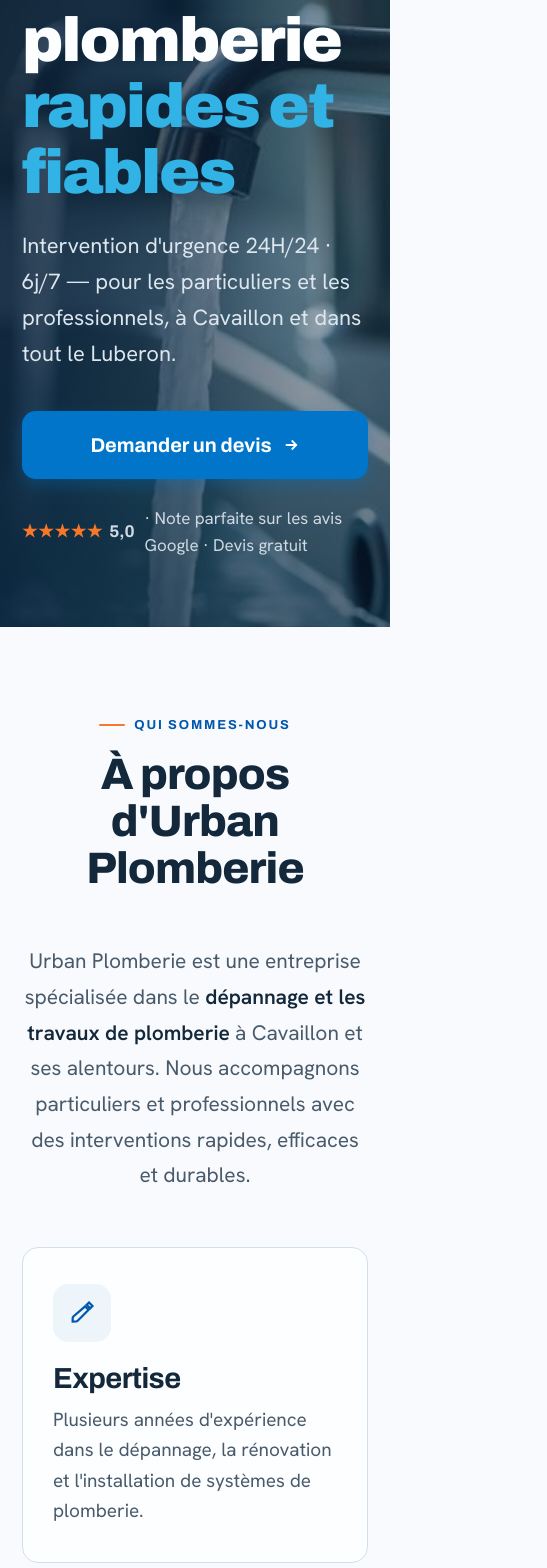
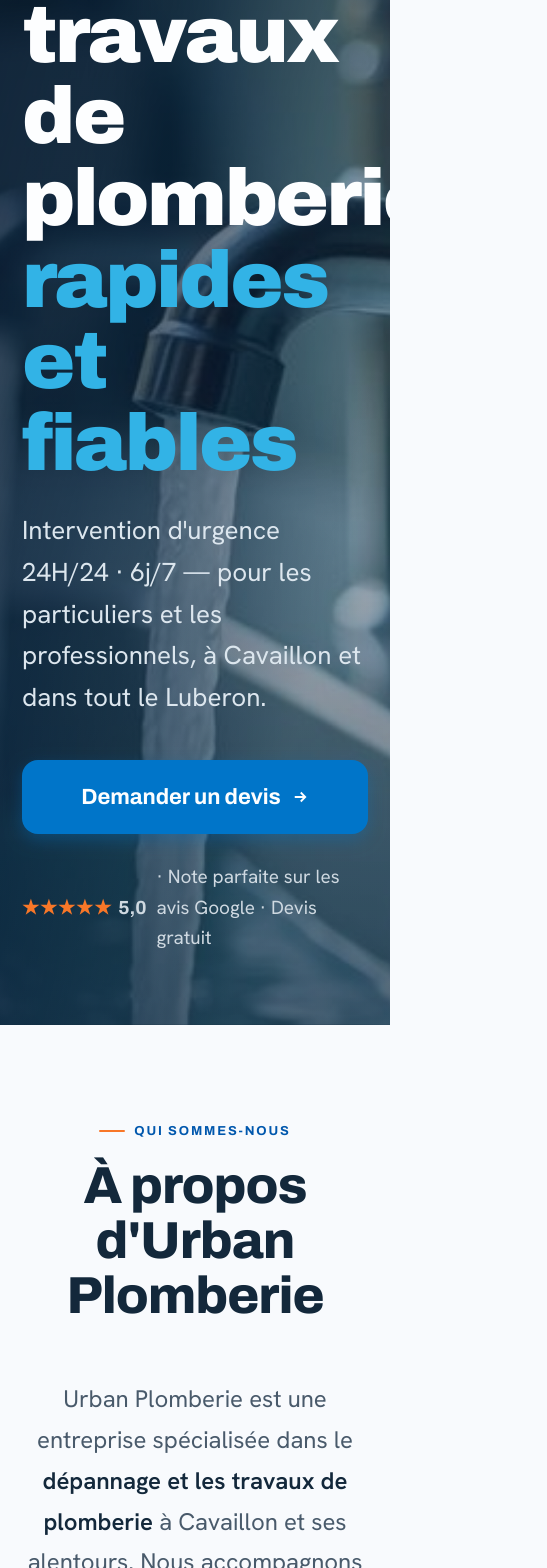
Before and after one commit to yanislft/UrbanPlomberie, a React (Vite) app: page / in a window 390 px wide. Shown: the part 432-2000 px from the top of the page, 547 px wide, since content can reach past the window. Built offline with nearby package versions, Linux system fonts and the light colour scheme.

Commit message:
mobile: much bigger — h1 80px, sections 52px, body 22-26px

```diff
--- a/src/index.css
+++ b/src/index.css
@@ -419,22 +419,22 @@
   .up-wrap       { padding: 0 22px; }
 
   /* ── Hero ── */
-  .up-hero { padding: 104px 0 68px; min-height: auto; }
-  .up-hero-content h1    { font-size: 62px; line-height: 1.06; }
-  .up-hero-content .lede { font-size: 22px; margin-top: 22px; line-height: 1.65; }
-  .badge-row    { margin-bottom: 30px; }
-  .pill         { font-size: 16px; padding: 11px 18px; }
-  .hero-actions { margin-top: 38px; flex-direction: column; align-items: stretch; gap: 14px; }
+  .up-hero { padding: 108px 0 72px; min-height: auto; }
+  .up-hero-content h1    { font-size: 80px; line-height: 1.02; }
+  .up-hero-content .lede { font-size: 26px; margin-top: 26px; line-height: 1.6; }
+  .badge-row    { margin-bottom: 32px; }
+  .pill         { font-size: 18px; padding: 13px 20px; }
+  .hero-actions { margin-top: 42px; flex-direction: column; align-items: stretch; gap: 16px; }
   .hero-actions .call-fab { display: none; }
-  .hero-actions .up-btn   { width: 100%; justify-content: center; padding: 24px; font-size: 20px; border-radius: 14px; }
-  .hero-note  { font-size: 17px; margin-top: 26px; }
+  .hero-actions .up-btn   { width: 100%; justify-content: center; padding: 26px; font-size: 22px; border-radius: 16px; }
+  .hero-note  { font-size: 19px; margin-top: 28px; }
   .scroll-cue { display: none; }
 
   /* ── Sections ── */
-  .up-block { padding: 80px 0; }
-  .sec-head { margin-bottom: 52px; }
-  .sec-head h2 { font-size: 44px; }
-  .sec-head p  { font-size: 21px; }
+  .up-block { padding: 88px 0; }
+  .sec-head { margin-bottom: 56px; }
+  .sec-head h2 { font-size: 52px; }
+  .sec-head p  { font-size: 24px; }
 
   /* ── Grilles → 1 colonne ── */
   .value-grid, .svc-grid, .chantier-grid, .rev-grid { grid-template-columns: 1fr !important; }
@@ -443,45 +443,45 @@
   .contact-grid { grid-template-columns: 1fr; }
 
   /* ── À propos ── */
-  .up-about-lede { font-size: 21px; line-height: 1.7; }
-  .value    { padding: 36px 30px; }
-  .value h3 { font-size: 29px; }
-  .value p  { font-size: 19px; }
+  .up-about-lede { font-size: 24px; line-height: 1.7; }
+  .value    { padding: 40px 32px; }
+  .value h3 { font-size: 34px; }
+  .value p  { font-size: 22px; }
 
   /* ── Prestations ── */
-  .svc-media    { height: 250px; }
-  .svc-body     { padding: 30px; }
-  .svc-body h3  { font-size: 29px; }
-  .svc-body p   { font-size: 19px; }
-  .svc-more     { font-size: 19px; margin-top: 24px; }
+  .svc-media    { height: 260px; }
+  .svc-body     { padding: 34px; }
+  .svc-body h3  { font-size: 34px; }
+  .svc-body p   { font-size: 22px; }
+  .svc-more     { font-size: 22px; margin-top: 26px; }
 
   /* ── Chantiers ── */
-  .chantier-media       { height: 230px; }
-  .chantier-body-new    { padding: 30px; }
-  .chantier-body-new h3 { font-size: 27px; }
-  .chantier-body-new p  { font-size: 18px; }
+  .chantier-media       { height: 240px; }
+  .chantier-body-new    { padding: 34px; }
+  .chantier-body-new h3 { font-size: 32px; }
+  .chantier-body-new p  { font-size: 21px; }
 
   /* ── CTA band ── */
   .up-cta-band { padding: 20px 0; }
-  .cta-inner   { padding: 44px 30px; flex-direction: column; align-items: stretch; gap: 30px; border-radius: 22px; }
-  .cta-inner h2 { font-size: 36px; }
-  .cta-inner p  { font-size: 20px; }
-  .cta-actions  { flex-direction: column; align-items: stretch; gap: 14px; }
+  .cta-inner   { padding: 48px 32px; flex-direction: column; align-items: stretch; gap: 32px; border-radius: 24px; }
+  .cta-inner h2 { font-size: 44px; }
+  .cta-inner p  { font-size: 24px; }
+  .cta-actions  { flex-direction: column; align-items: stretch; gap: 16px; }
   .cta-actions .call-fab { display: none; }
-  .cta-actions .up-btn   { width: 100%; justify-content: center; padding: 24px; font-size: 20px; border-radius: 14px; }
+  .cta-actions .up-btn   { width: 100%; justify-content: center; padding: 26px; font-size: 22px; border-radius: 16px; }
 
   /* ── Reviews ── */
-  .rev-summary  { padding: 26px 28px; gap: 20px; }
-  .rev-summary .score { font-size: 46px; }
+  .rev-summary  { padding: 28px 30px; gap: 22px; }
+  .rev-summary .score { font-size: 54px; }
   .rev-summary .vline { display: none; }
-  .rev   { padding: 28px; }
-  .rev p { font-size: 18px; line-height: 1.65; }
-  .rev .rev-who b { font-size: 18px; }
+  .rev   { padding: 32px; }
+  .rev p { font-size: 21px; line-height: 1.65; }
+  .rev .rev-who b { font-size: 21px; }
 
   /* ── Footer ── */
-  .up-footer { padding: 64px 0 40px; }
-  .foot-grid { gap: 44px; }
-  .foot-col a, .foot-col span { font-size: 18px; }
+  .up-footer { padding: 72px 0 44px; }
+  .foot-grid { gap: 48px; }
+  .foot-col a, .foot-col span { font-size: 20px; }
 
   /* ── Contact ── */
   .contact-form-box button { width: 100%; justify-content: center; }
```
